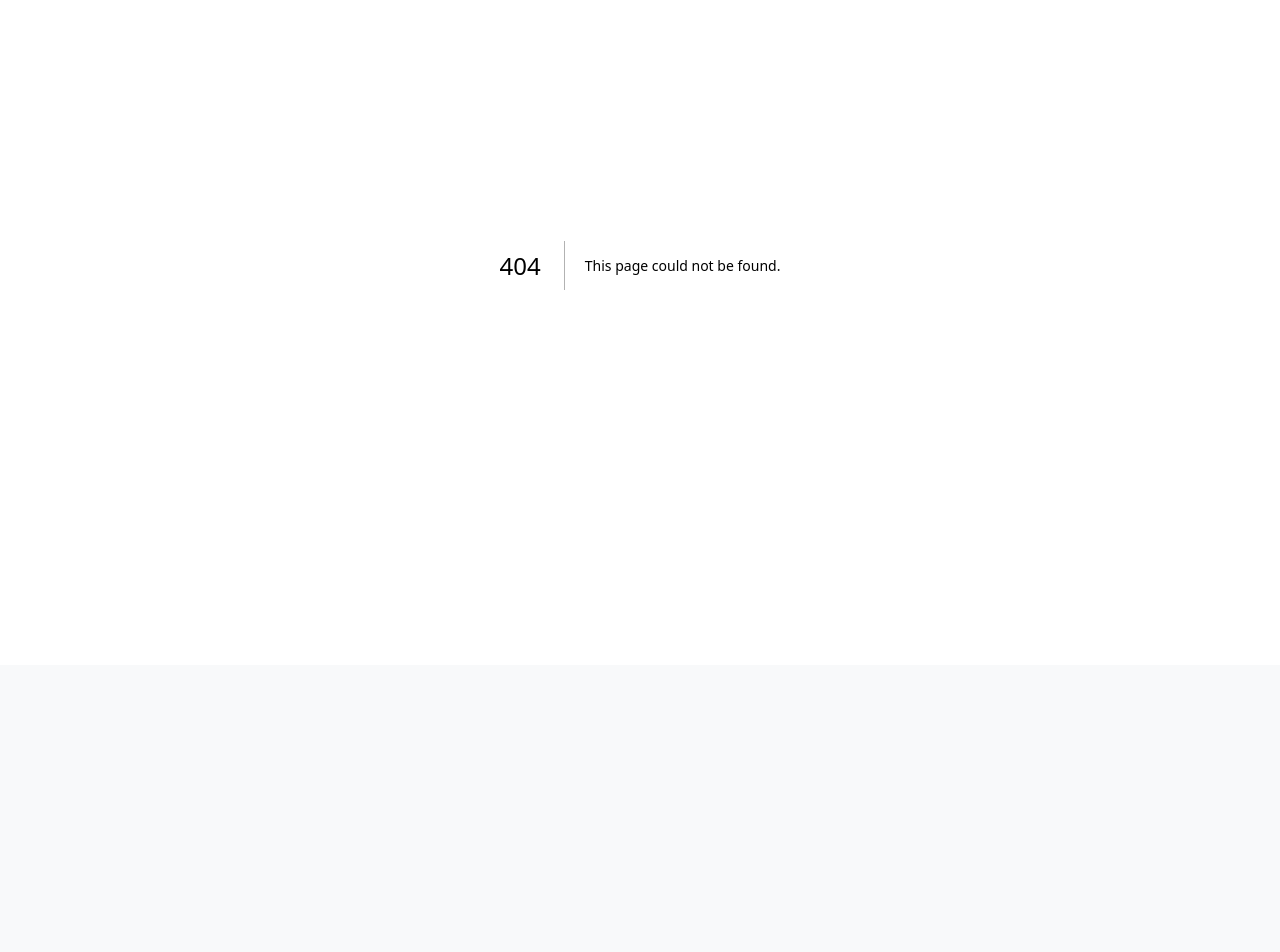
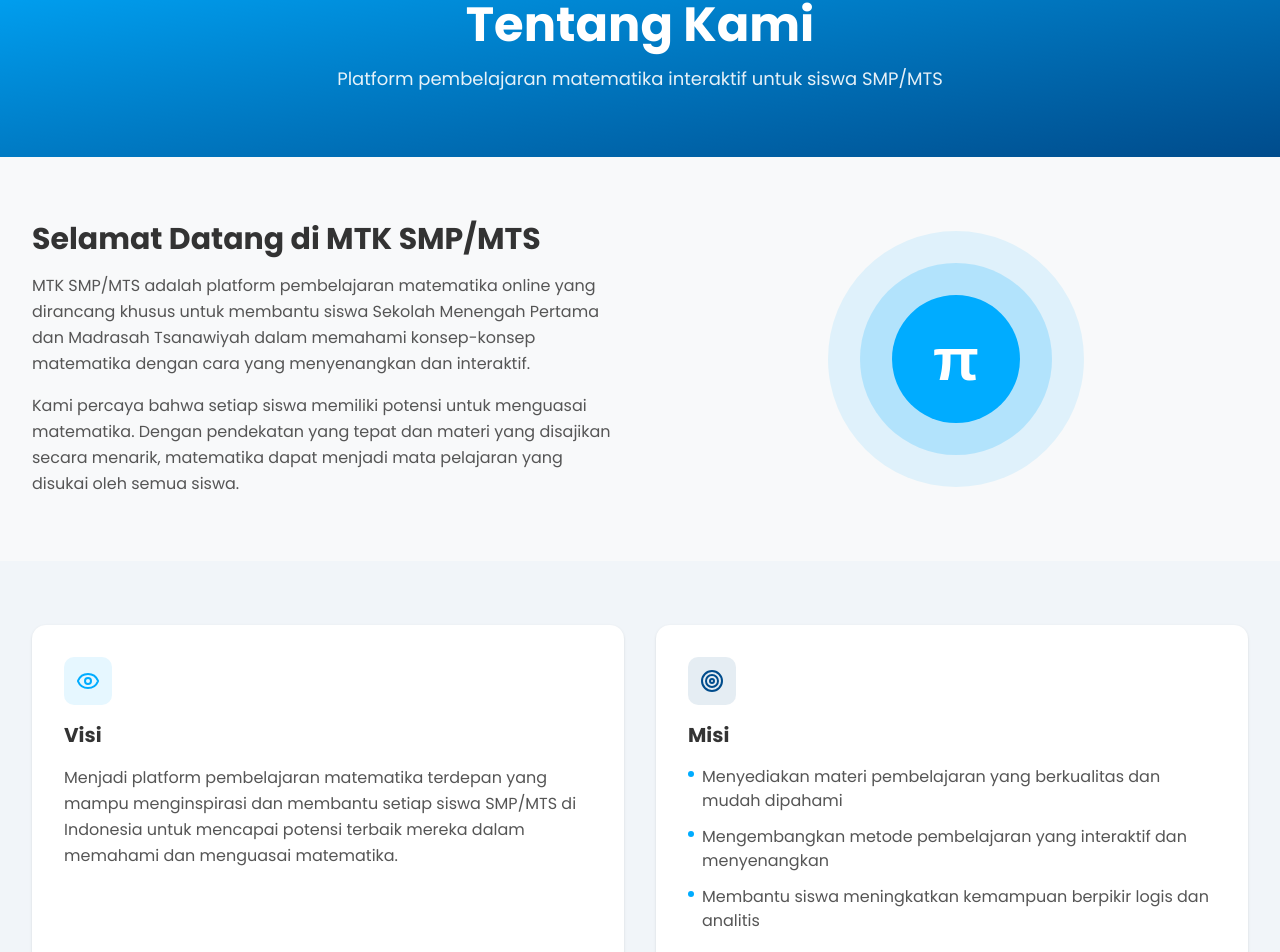
Before and after one commit to ambararsis-cmd/v0-mtk-smp-website, a Next.js app: page /tentang-kami in a window 1280 px wide. Before the commit this address had no page. Shown: the part 135-1087 px from the top of the page. Before the commit the page ends 800 px from the top, so only its background shows below. Built offline with nearby package versions, Linux system fonts and the light colour scheme.

Commit message:
feat: add "Tentang Kami" page with consistent design\n\nCreate About Us page with sections and update header navigation link.

```diff
--- /dev/null
+++ b/app/tentang-kami/page.tsx
@@ -0,0 +1,180 @@
+import { Header } from "@/components/header"
+import { Footer } from "@/components/footer"
+import { Target, Eye, BookOpen, Users, GraduationCap, Heart } from "lucide-react"
+
+export default function TentangKamiPage() {
+  return (
+    <div className="flex min-h-screen flex-col bg-background">
+      <Header />
+      <main className="flex-1">
+        {/* Hero Section */}
+        <section className="bg-gradient-to-br from-primary to-secondary py-16 text-white">
+          <div className="mx-auto max-w-7xl px-4 text-center lg:px-8">
+            <h1 className="text-3xl font-bold md:text-4xl lg:text-5xl">Tentang Kami</h1>
+            <p className="mx-auto mt-4 max-w-2xl text-lg opacity-90">
+              Platform pembelajaran matematika interaktif untuk siswa SMP/MTS
+            </p>
+          </div>
+        </section>
+
+        {/* About Section */}
+        <section className="py-16">
+          <div className="mx-auto max-w-7xl px-4 lg:px-8">
+            <div className="grid gap-12 lg:grid-cols-2 lg:items-center">
+              <div>
+                <h2 className="text-2xl font-bold text-foreground md:text-3xl">
+                  Selamat Datang di MTK SMP/MTS
+                </h2>
+                <p className="mt-4 leading-relaxed text-muted-foreground">
+                  MTK SMP/MTS adalah platform pembelajaran matematika online yang dirancang khusus untuk
+                  membantu siswa Sekolah Menengah Pertama dan Madrasah Tsanawiyah dalam memahami konsep-konsep
+                  matematika dengan cara yang menyenangkan dan interaktif.
+                </p>
+                <p className="mt-4 leading-relaxed text-muted-foreground">
+                  Kami percaya bahwa setiap siswa memiliki potensi untuk menguasai matematika. Dengan
+                  pendekatan yang tepat dan materi yang disajikan secara menarik, matematika dapat menjadi
+                  mata pelajaran yang disukai oleh semua siswa.
+                </p>
+              </div>
+              <div className="flex items-center justify-center">
+                <div className="flex h-64 w-64 items-center justify-center rounded-full bg-primary/10">
+                  <div className="flex h-48 w-48 items-center justify-center rounded-full bg-primary/20">
+                    <div className="flex h-32 w-32 items-center justify-center rounded-full bg-primary text-6xl font-bold text-primary-foreground">
+                      π
+                    </div>
+                  </div>
+                </div>
+              </div>
+            </div>
+          </div>
+        </section>
+
+        {/* Vision & Mission */}
+        <section className="bg-muted py-16">
+          <div className="mx-auto max-w-7xl px-4 lg:px-8">
+            <div className="grid gap-8 md:grid-cols-2">
+              {/* Visi */}
+              <div className="rounded-xl bg-card p-8 shadow-sm">
+                <div className="mb-4 flex h-12 w-12 items-center justify-center rounded-lg bg-primary/10">
+                  <Eye className="h-6 w-6 text-primary" />
+                </div>
+                <h3 className="text-xl font-bold text-foreground">Visi</h3>
+                <p className="mt-4 leading-relaxed text-muted-foreground">
+                  Menjadi platform pembelajaran matematika terdepan yang mampu menginspirasi dan membantu
+                  setiap siswa SMP/MTS di Indonesia untuk mencapai potensi terbaik mereka dalam memahami
+                  dan menguasai matematika.
+                </p>
+              </div>
+
+              {/* Misi */}
+              <div className="rounded-xl bg-card p-8 shadow-sm">
+                <div className="mb-4 flex h-12 w-12 items-center justify-center rounded-lg bg-secondary/10">
+                  <Target className="h-6 w-6 text-secondary" />
+                </div>
+                <h3 className="text-xl font-bold text-foreground">Misi</h3>
+                <ul className="mt-4 space-y-3 text-muted-foreground">
+                  <li className="flex items-start gap-2">
+                    <span className="mt-1.5 h-1.5 w-1.5 flex-shrink-0 rounded-full bg-primary" />
+                    <span>Menyediakan materi pembelajaran yang berkualitas dan mudah dipahami</span>
+                  </li>
+                  <li className="flex items-start gap-2">
+                    <span className="mt-1.5 h-1.5 w-1.5 flex-shrink-0 rounded-full bg-primary" />
+                    <span>Mengembangkan metode pembelajaran yang interaktif dan menyenangkan</span>
+                  </li>
+                  <li className="flex items-start gap-2">
+                    <span className="mt-1.5 h-1.5 w-1.5 flex-shrink-0 rounded-full bg-primary" />
+                    <span>Membantu siswa meningkatkan kemampuan berpikir logis dan analitis</span>
+                  </li>
+                </ul>
+              </div>
+            </div>
+          </div>
+        </section>
+
+        {/* Features */}
+        <section className="py-16">
+          <div className="mx-auto max-w-7xl px-4 lg:px-8">
+            <div className="text-center">
+              <h2 className="text-2xl font-bold text-foreground md:text-3xl">
+                Mengapa Memilih Kami?
+              </h2>
+              <p className="mx-auto mt-4 max-w-2xl text-muted-foreground">
+                Kami menyediakan berbagai fitur untuk mendukung pembelajaran matematika yang efektif
+              </p>
+            </div>
+
+            <div className="mt-12 grid gap-6 sm:grid-cols-2 lg:grid-cols-4">
+              <div className="rounded-xl bg-card p-6 text-center shadow-sm">
+                <div className="mx-auto mb-4 flex h-12 w-12 items-center justify-center rounded-lg bg-card-blue/10">
+                  <BookOpen className="h-6 w-6 text-card-blue" />
+                </div>
+                <h3 className="font-semibold text-foreground">Materi Lengkap</h3>
+                <p className="mt-2 text-sm text-muted-foreground">
+                  Materi pembelajaran sesuai kurikulum terbaru
+                </p>
+              </div>
+
+              <div className="rounded-xl bg-card p-6 text-center shadow-sm">
+                <div className="mx-auto mb-4 flex h-12 w-12 items-center justify-center rounded-lg bg-card-orange/10">
+                  <GraduationCap className="h-6 w-6 text-card-orange" />
+                </div>
+                <h3 className="font-semibold text-foreground">Video Pembelajaran</h3>
+                <p className="mt-2 text-sm text-muted-foreground">
+                  Video penjelasan yang mudah dipahami
+                </p>
+              </div>
+
+              <div className="rounded-xl bg-card p-6 text-center shadow-sm">
+                <div className="mx-auto mb-4 flex h-12 w-12 items-center justify-center rounded-lg bg-card-green/10">
+                  <Users className="h-6 w-6 text-card-green" />
+                </div>
+                <h3 className="font-semibold text-foreground">Latihan Soal</h3>
+                <p className="mt-2 text-sm text-muted-foreground">
+                  Berbagai latihan untuk mengasah kemampuan
+                </p>
+              </div>
+
+              <div className="rounded-xl bg-card p-6 text-center shadow-sm">
+                <div className="mx-auto mb-4 flex h-12 w-12 items-center justify-center rounded-lg bg-card-red/10">
+                  <Heart className="h-6 w-6 text-card-red" />
+                </div>
+                <h3 className="font-semibold text-foreground">Gratis</h3>
+                <p className="mt-2 text-sm text-muted-foreground">
+                  Akses gratis untuk semua siswa
+                </p>
+              </div>
+            </div>
+          </div>
+        </section>
+
+        {/* Developer Section */}
+        <section className="bg-muted py-16">
+          <div className="mx-auto max-w-7xl px-4 lg:px-8">
+            <div className="text-center">
+              <h2 className="text-2xl font-bold text-foreground md:text-3xl">
+                Pengembang
+              </h2>
+              <p className="mx-auto mt-4 max-w-2xl text-muted-foreground">
+                Platform ini dikembangkan oleh
+              </p>
+            </div>
+
+            <div className="mx-auto mt-12 max-w-md">
+              <div className="rounded-xl bg-card p-8 text-center shadow-sm">
+                <div className="mx-auto mb-4 flex h-24 w-24 items-center justify-center rounded-full bg-primary/10">
+                  <span className="text-4xl font-bold text-primary">SN</span>
+                </div>
+                <h3 className="text-xl font-bold text-foreground">Siti Nur Ambar</h3>
+                <p className="mt-1 text-sm text-muted-foreground">Mahasiswa UNISDA</p>
+                <p className="mt-4 text-sm text-muted-foreground">
+                  sitinurambar.2022@mhs.unisda.ac.id
+                </p>
+              </div>
+            </div>
+          </div>
+        </section>
+      </main>
+      <Footer />
+    </div>
+  )
+}
--- a/components/header.tsx
+++ b/components/header.tsx
@@ -26,7 +26,7 @@ export function Header() {
               </Link>
             </li>
             <li>
-              <Link href="#" className="text-sm text-muted-foreground hover:text-primary">
+              <Link href="/tentang-kami" className="text-sm text-muted-foreground hover:text-primary">
                 Tentang Kami
               </Link>
             </li>
@@ -68,7 +68,7 @@ export function Header() {
               </Link>
             </li>
             <li>
-              <Link href="#" className="block text-sm text-muted-foreground hover:text-primary">
+              <Link href="/tentang-kami" className="block text-sm text-muted-foreground hover:text-primary">
                 Tentang Kami
               </Link>
             </li>
```
